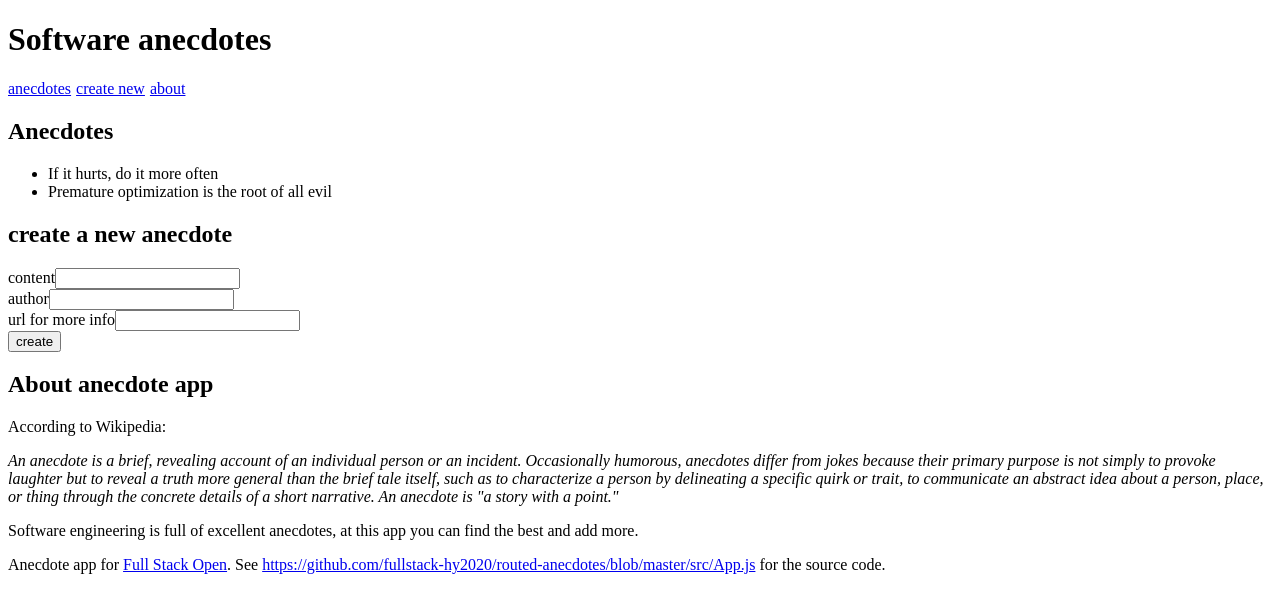
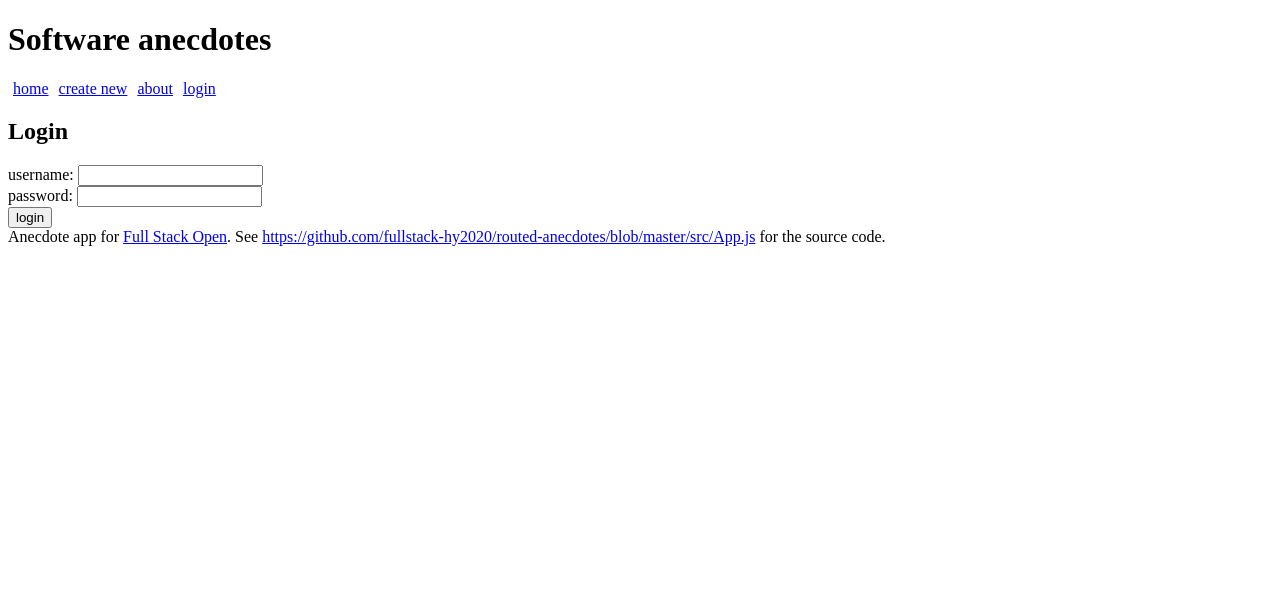
Before and after one commit to Filb3r/FSOpen, a React (Vite) app in the folder osa7/blogilistan-laajennus/: page /login in a window 1280 px wide. Shown: the top 612 px of the page. Built offline with nearby package versions, Linux system fonts and the light colour scheme.

Commit message:
kirjautuminen tehty

```diff
--- a/osa7/blogilistan-laajennus/package.json
+++ b/osa7/blogilistan-laajennus/package.json
@@ -14,6 +14,7 @@
     "react": "^18.2.0",
     "react-dom": "^18.2.0",
     "react-redux": "^9.1.2",
+    "react-router-dom": "^6.28.0",
     "redux": "^5.0.1"
   },
   "devDependencies": {
--- a/osa7/blogilistan-laajennus/src/App.jsx
+++ b/osa7/blogilistan-laajennus/src/App.jsx
@@ -1,48 +1,13 @@
 import { useState } from 'react';
+import { useSelector } from 'react-redux';
+import { BrowserRouter as Router,
+  Routes, Route, Link, Navigate
+} from 'react-router-dom'
 import Notification from './components/Notification';
 import Anecdotes from './components/Anecdotes';
 import CreateNewAnecdote from './components/CreateNewAnecdote';
-
-const Menu = () => {
-  const padding = {
-    paddingRight: 5
-  };
-  return (
-    <div>
-      <a href="#" style={padding}>
-        anecdotes
-      </a>
-      <a href="#" style={padding}>
-        create new
-      </a>
-      <a href="#" style={padding}>
-        about
-      </a>
-    </div>
-  );
-};
-
-
-const About = () => (
-  <div>
-    <h2>About anecdote app</h2>
-    <p>According to Wikipedia:</p>
-
-    <em>
-      An anecdote is a brief, revealing account of an individual person or an incident. Occasionally
-      humorous, anecdotes differ from jokes because their primary purpose is not simply to provoke
-      laughter but to reveal a truth more general than the brief tale itself, such as to
-      characterize a person by delineating a specific quirk or trait, to communicate an abstract
-      idea about a person, place, or thing through the concrete details of a short narrative. An
-      anecdote is "a story with a point."
-    </em>
-
-    <p>
-      Software engineering is full of excellent anecdotes, at this app you can find the best and add
-      more.
-    </p>
-  </div>
-);
+import About from './components/About'
+import Login from './components/Login'
 
 const Footer = () => (
   <div>
@@ -54,18 +19,34 @@ const Footer = () => (
   </div>
 );
 
+const App = () => {
+  const user = useSelector(state => state.user)
 
-const App = () => {
+  const padding = {
+    padding: 5
+  }
+
   return (
-    <div>
-      <h1>Software anecdotes</h1>
-      <Notification/>
-      <Menu />
-      <Anecdotes/>
-      <CreateNewAnecdote/>
-      <About />
-      <Footer />
-    </div>
+    <Router>
+      <div>
+        <h1>Software anecdotes</h1>
+        <Notification/>
+        <Link style={padding} to="/">home</Link>
+        <Link style={padding} to="/create">create new</Link>
+        <Link style={padding} to="/about">about</Link>
+        {user
+          ? <em>{user} logged in</em>
+          : <Link style={padding} to="/login">login</Link>
+        }
+        <Routes>
+          <Route path="/" element={user ? <Anecdotes/> : <Navigate replace to="/login"/>}/>
+          <Route path="/create" element={user ? <CreateNewAnecdote/>: <Navigate replace to="/login"/>}/>
+          <Route path="/about" element={<About/>}/>
+          <Route path="/login" element={<Login />}/>
+        </Routes>
+        <Footer />
+      </div>
+    </Router>
   );
 };
 
--- /dev/null
+++ b/osa7/blogilistan-laajennus/src/components/About.jsx
@@ -0,0 +1,24 @@
+const About = () => {
+    return (
+        <div>
+        <h2>About anecdote app</h2>
+        <p>According to Wikipedia:</p>
+
+        <em>
+          An anecdote is a brief, revealing account of an individual person or an incident. Occasionally
+          humorous, anecdotes differ from jokes because their primary purpose is not simply to provoke
+          laughter but to reveal a truth more general than the brief tale itself, such as to
+          characterize a person by delineating a specific quirk or trait, to communicate an abstract
+          idea about a person, place, or thing through the concrete details of a short narrative. An
+          anecdote is "a story with a point."
+        </em>
+
+        <p>
+          Software engineering is full of excellent anecdotes, at this app you can find the best and add
+          more.
+        </p>
+      </div>
+    )
+}
+
+export default About
--- a/osa7/blogilistan-laajennus/src/components/Anecdotes.jsx
+++ b/osa7/blogilistan-laajennus/src/components/Anecdotes.jsx
@@ -1,9 +1,20 @@
-import { useSelector } from "react-redux";
+import { useDispatch, useSelector } from "react-redux";
+import { removeAnecdote, voteAnecdote } from "../reducers/anecdoteReducer";
 
 const Anecdotes = () => {
+    const dispatch = useDispatch()
+
     const anecdotes = useSelector(({anecdotes}) => {
         return anecdotes
     })
+
+    const vote = (anecdote) => {
+        dispatch(voteAnecdote(anecdote))
+    }
+
+    const deleteAnecdote = (anecdote) => {
+        dispatch(removeAnecdote(anecdote))
+    }
 
     return (
         <div>
@@ -12,6 +23,11 @@ const Anecdotes = () => {
             {anecdotes.map(anecdote =>
                 <li key={anecdote.id}>
                         {anecdote.content}
+                        <div>
+                            has {anecdote.votes} votes
+                            <button onClick={() => vote(anecdote)}>vote</button>
+                            <button onClick={() => deleteAnecdote(anecdote)}>delete</button>
+                        </div>
                 </li>
             )}
             </ul>
--- a/osa7/blogilistan-laajennus/src/components/CreateNewAnecdote.jsx
+++ b/osa7/blogilistan-laajennus/src/components/CreateNewAnecdote.jsx
@@ -1,8 +1,10 @@
 import { useDispatch } from "react-redux";
 import { createNewAnecdote } from "../reducers/anecdoteReducer";
+import { useNavigate } from "react-router-dom";
 
 const CreateNewAnecdote = () => {
     const dispatch = useDispatch()
+    const navigate = useNavigate()
 
     const handleSubmit = (event) => {
         event.preventDefault();
@@ -15,6 +17,7 @@ const CreateNewAnecdote = () => {
 
         console.log(content)
         dispatch(createNewAnecdote(content))
+        navigate('/')
     }
 
     return (
--- /dev/null
+++ b/osa7/blogilistan-laajennus/src/components/Login.jsx
@@ -0,0 +1,31 @@
+import { useDispatch } from "react-redux"
+import { setUser } from "../reducers/userReducer"
+import { useNavigate } from "react-router-dom"
+
+const Login = () => {
+    const dispatch = useDispatch()
+    const navigate = useNavigate()
+
+    const handleLogin = (event) => {
+        event.preventDefault()
+        dispatch(setUser(event.target.username.value))
+        navigate('/')
+    }
+
+    return(
+        <div>
+            <h2>Login</h2>
+            <form onSubmit={handleLogin}>
+                <div>
+                    username: <input type="text" name="username"/>
+                </div>
+                <div>
+                    password: <input type="password" name="password"/>
+                </div>
+                <button type="submit">login</button>
+            </form>
+        </div>
+    )
+}
+
+export default Login
--- a/osa7/blogilistan-laajennus/src/main.jsx
+++ b/osa7/blogilistan-laajennus/src/main.jsx
@@ -1,15 +1,17 @@
-import React from 'react';
+import React, { useReducer } from 'react';
 import ReactDOM from 'react-dom/client';
 import { Provider } from 'react-redux';
 import { configureStore } from '@reduxjs/toolkit'
 import notificationReducer  from './reducers/notificationReducer'
 import anecdoteReducer from './reducers/anecdoteReducer'
+import userReducer from './reducers/userReducer'
 import App from './App';
 
 const store = configureStore({
     reducer: {
         notification: notificationReducer,
-        anecdotes: anecdoteReducer
+        anecdotes: anecdoteReducer,
+        user: userReducer
     }
 })
 
--- a/osa7/blogilistan-laajennus/src/reducers/anecdoteReducer.js
+++ b/osa7/blogilistan-laajennus/src/reducers/anecdoteReducer.js
@@ -33,11 +33,18 @@ const anecdoteSlice = createSlice({
             )
 
             return updatedList
+        },
+        removeAnecdote(state, action) {
+            const content = action.payload
+
+            const updatedList = state.filter((anecdote) => anecdote.id !== content.id)
+
+            return updatedList
         }
     }
 })
 
-export const { createAnecdote, updateAnecdote } = anecdoteSlice.actions
+export const { createAnecdote, updateAnecdote, removeAnecdote } = anecdoteSlice.actions
 
 export const createNewAnecdote = content => {
     return async dispatch => {
--- /dev/null
+++ b/osa7/blogilistan-laajennus/src/reducers/userReducer.js
@@ -0,0 +1,17 @@
+import { createSlice } from "@reduxjs/toolkit";
+
+const initialState = ''
+
+const userSlice = createSlice({
+    name: 'user',
+    initialState,
+    reducers: {
+        setUser(state, action) {
+            return action.payload
+        }
+    }
+})
+
+export const { setUser } = userSlice.actions
+
+export default userSlice.reducer
```
Also changed, not shown: 2 other files (tests, documents, lock files or other folders).
